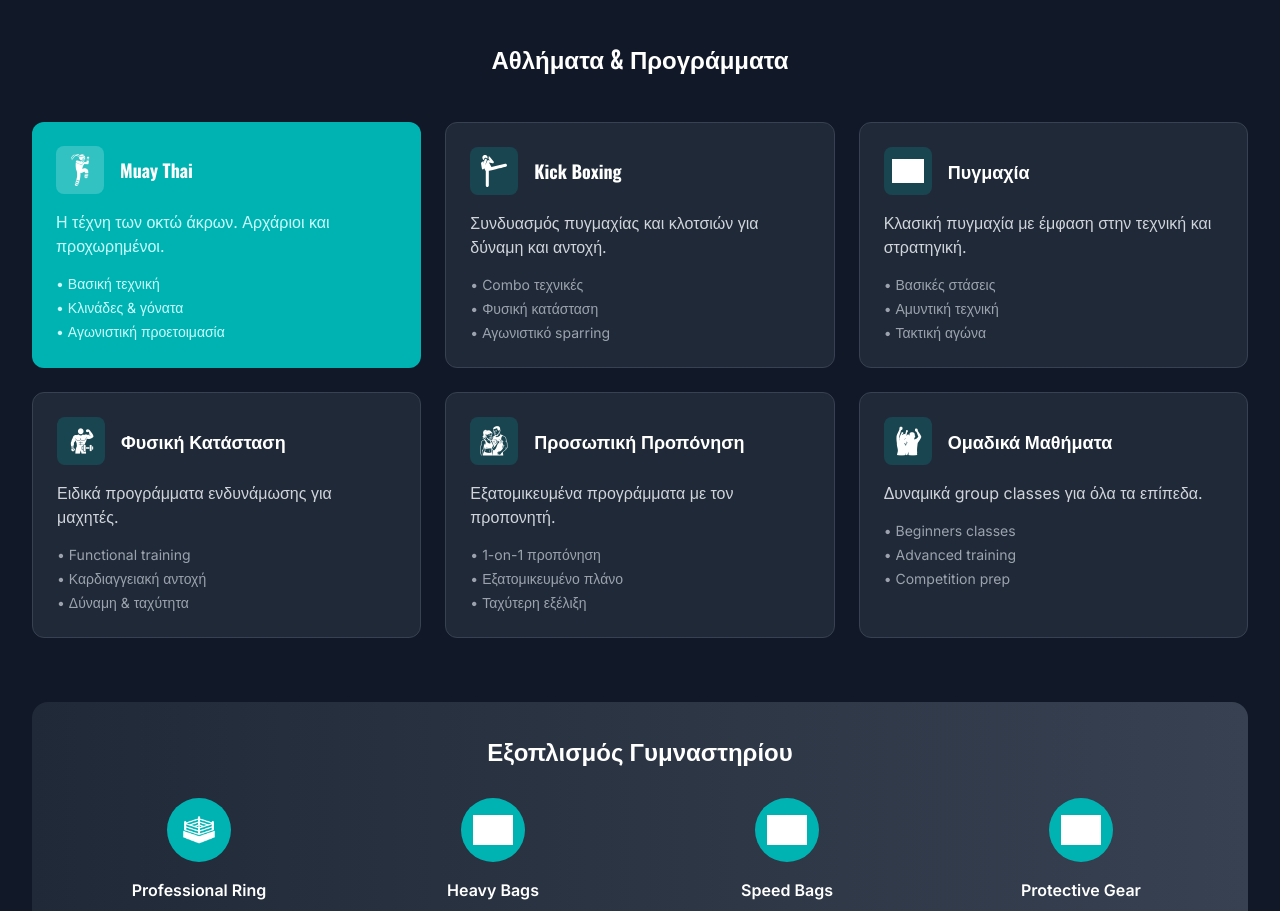
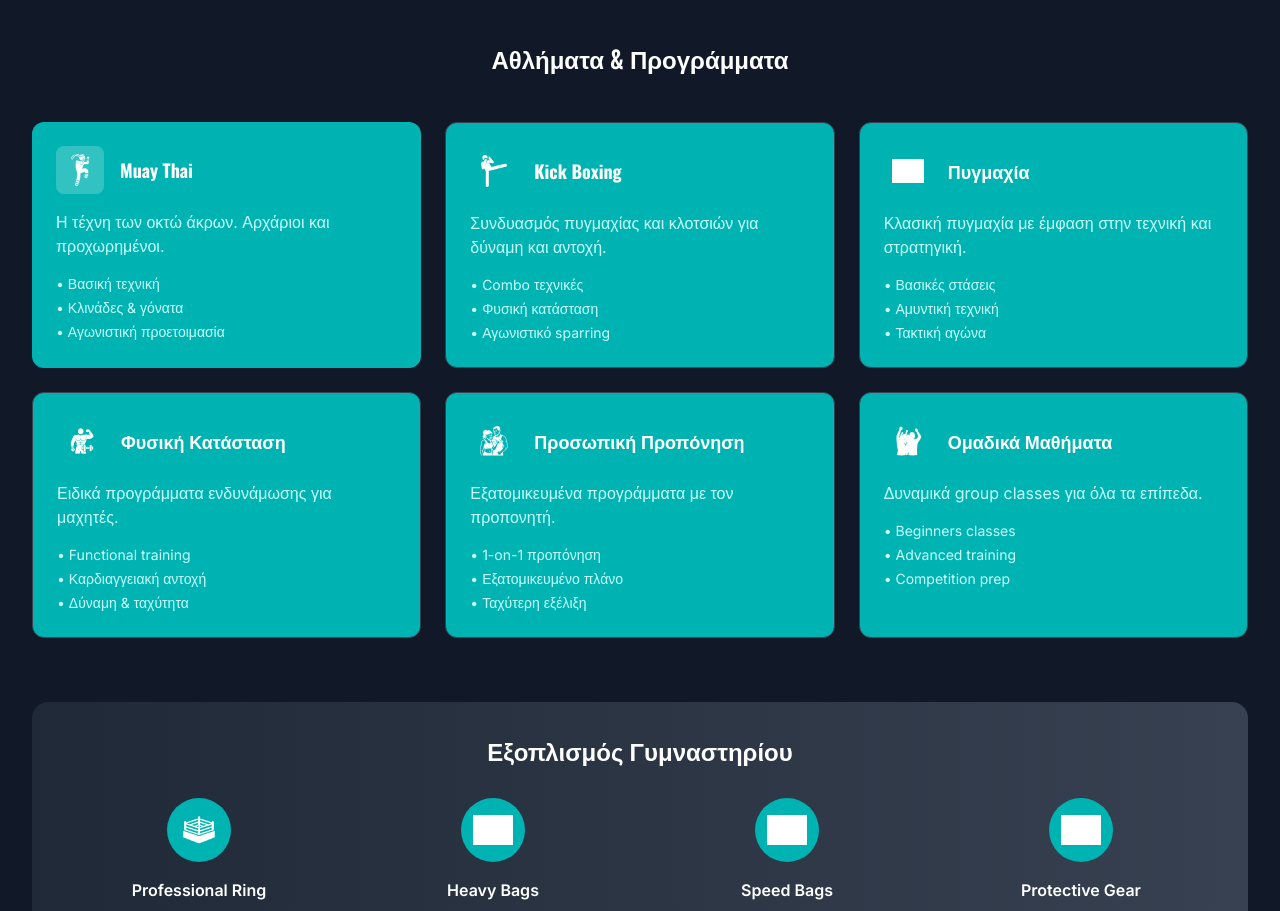
Before and after one commit to tsoultanopoulos1991/fighting-rooster, a Next.js app: page / in a window 1280 px wide. Shown: the part 2880-3791 px from the top of the page. Built offline with nearby package versions, Linux system fonts and the light colour scheme; grey boxes are pictures that could not be loaded.

Commit message:
feat: :sparkles: Changing colors

```diff
--- a/app/page.tsx
+++ b/app/page.tsx
@@ -247,7 +247,7 @@ export default function Home() {
                 </ul>
               </div>
 
-              <div className="bg-gray-800 border border-gray-700 p-6 rounded-xl text-white">
+              <div className="bg-primary-600 border border-gray-700 p-6 rounded-xl text-white">
                 <div className="flex items-center mb-4">
                   <div className="w-12 h-12 bg-primary-600 bg-opacity-20 rounded-lg flex items-center justify-center mr-4 p-2">
                     <Image
@@ -260,17 +260,17 @@ export default function Home() {
                   </div>
                   <h4 className="font-display font-bold text-lg">Kick Boxing</h4>
                 </div>
-                <p className="text-gray-300 mb-4">
+                <p className="text-primary-100 mb-4">
                   Συνδυασμός πυγμαχίας και κλοτσιών για δύναμη και αντοχή.
                 </p>
-                <ul className="text-sm text-gray-400 space-y-1">
+                <ul className="text-sm text-primary-100 space-y-1">
                   <li>• Combo τεχνικές</li>
                   <li>• Φυσική κατάσταση</li>
                   <li>• Αγωνιστικό sparring</li>
                 </ul>
               </div>
 
-              <div className="bg-gray-800 border border-gray-700 p-6 rounded-xl text-white">
+              <div className="bg-primary-600 border border-gray-700 p-6 rounded-xl text-white">
                 <div className="flex items-center mb-4">
                   <div className="w-12 h-12 bg-primary-600 bg-opacity-20 rounded-lg flex items-center justify-center mr-4 p-2">
                     <Image
@@ -283,17 +283,17 @@ export default function Home() {
                   </div>
                   <h4 className="font-display font-bold text-lg">Πυγμαχία</h4>
                 </div>
-                <p className="text-gray-300 mb-4">
+                <p className="text-primary-100 mb-4">
                   Κλασική πυγμαχία με έμφαση στην τεχνική και στρατηγική.
                 </p>
-                <ul className="text-sm text-gray-400 space-y-1">
+                <ul className="text-sm text-primary-100 space-y-1">
                   <li>• Βασικές στάσεις</li>
                   <li>• Αμυντική τεχνική</li>
                   <li>• Τακτική αγώνα</li>
                 </ul>
               </div>
 
-              <div className="bg-gray-800 border border-gray-700 p-6 rounded-xl text-white">
+              <div className="bg-primary-600 border border-gray-700 p-6 rounded-xl text-white">
                 <div className="flex items-center mb-4">
                   <div className="w-12 h-12 bg-primary-600 bg-opacity-20 rounded-lg flex items-center justify-center mr-4 p-2">
                     <Image
@@ -306,15 +306,15 @@ export default function Home() {
                   </div>
                   <h4 className="font-display font-bold text-lg">Φυσική Κατάσταση</h4>
                 </div>
-                <p className="text-gray-300 mb-4">Ειδικά προγράμματα ενδυνάμωσης για μαχητές.</p>
-                <ul className="text-sm text-gray-400 space-y-1">
+                <p className="text-primary-100 mb-4">Ειδικά προγράμματα ενδυνάμωσης για μαχητές.</p>
+                <ul className="text-sm text-primary-100 space-y-1">
                   <li>• Functional training</li>
                   <li>• Καρδιαγγειακή αντοχή</li>
                   <li>• Δύναμη & ταχύτητα</li>
                 </ul>
               </div>
 
-              <div className="bg-gray-800 border border-gray-700 p-6 rounded-xl text-white">
+              <div className="bg-primary-600 border border-gray-700 p-6 rounded-xl text-white">
                 <div className="flex items-center mb-4">
                   <div className="w-12 h-12 bg-primary-600 bg-opacity-20 rounded-lg flex items-center justify-center mr-4 p-2">
                     <Image
@@ -327,15 +327,15 @@ export default function Home() {
                   </div>
                   <h4 className="font-display font-bold text-lg">Προσωπική Προπόνηση</h4>
                 </div>
-                <p className="text-gray-300 mb-4">Εξατομικευμένα προγράμματα με τον προπονητή.</p>
-                <ul className="text-sm text-gray-400 space-y-1">
+                <p className="text-primary-100 mb-4">Εξατομικευμένα προγράμματα με τον προπονητή.</p>
+                <ul className="text-sm text-primary-100 space-y-1">
                   <li>• 1-on-1 προπόνηση</li>
                   <li>• Εξατομικευμένο πλάνο</li>
                   <li>• Ταχύτερη εξέλιξη</li>
                 </ul>
               </div>
 
-              <div className="bg-gray-800 border border-gray-700 p-6 rounded-xl text-white">
+              <div className="bg-primary-600 border border-gray-700 p-6 rounded-xl text-white">
                 <div className="flex items-center mb-4">
                   <div className="w-12 h-12 bg-primary-600 bg-opacity-20 rounded-lg flex items-center justify-center mr-4 p-2">
                     <Image
@@ -348,8 +348,8 @@ export default function Home() {
                   </div>
                   <h4 className="font-display font-bold text-lg">Ομαδικά Μαθήματα</h4>
                 </div>
-                <p className="text-gray-300 mb-4">Δυναμικά group classes για όλα τα επίπεδα.</p>
-                <ul className="text-sm text-gray-400 space-y-1">
+                <p className="text-primary-100 mb-4">Δυναμικά group classes για όλα τα επίπεδα.</p>
+                <ul className="text-sm text-primary-100 space-y-1">
                   <li>• Beginners classes</li>
                   <li>• Advanced training</li>
                   <li>• Competition prep</li>
```
